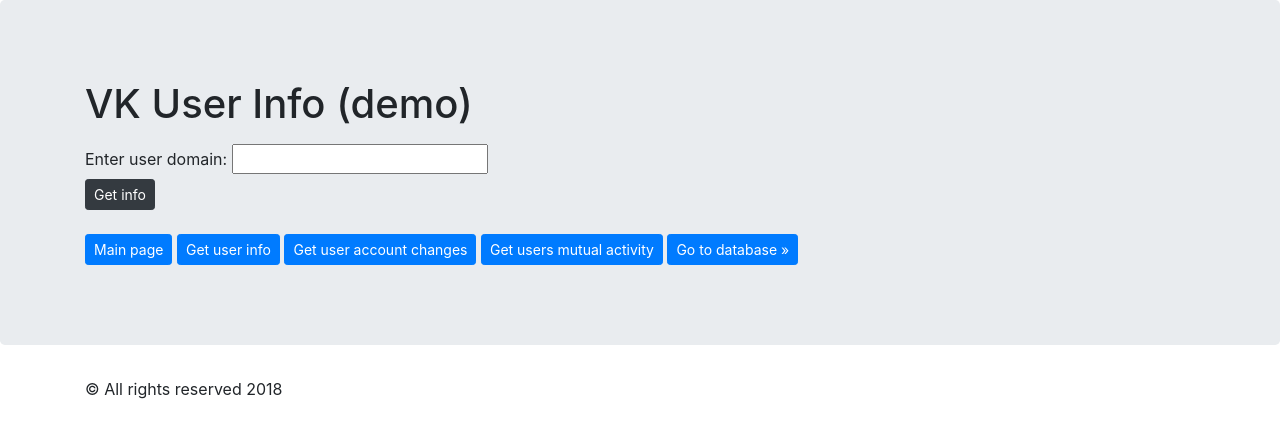
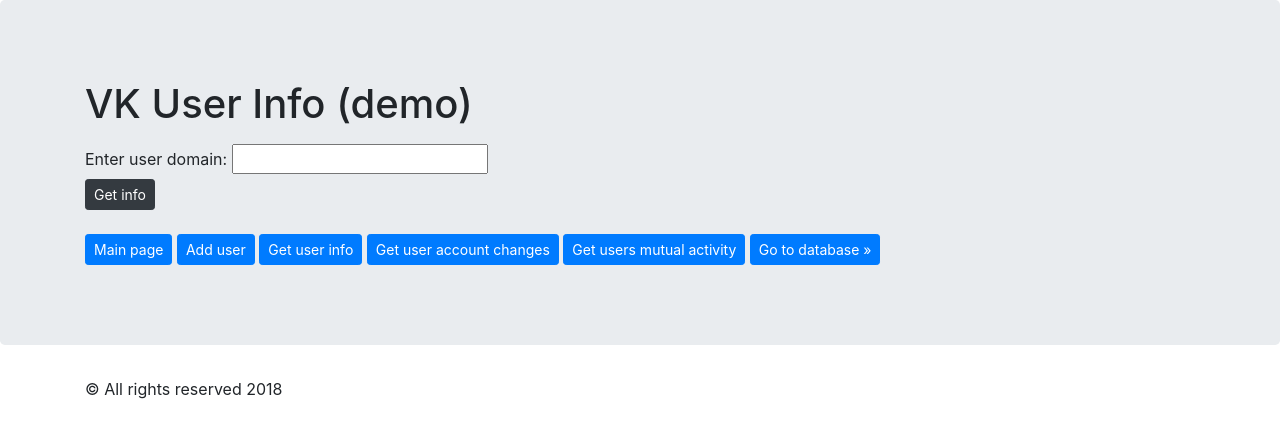
Before and after one commit to vnkrtv/vk-tracker, a Django app: page /user_info/ in a window 1280 px wide. Shown: the top 438 px of the page. Run offline with Django 3.2, Linux system fonts and the light colour scheme; some libraries are stand-ins or nearby versions.

Commit message:
Added 'Add user' form, improved MongoDB realisation

```diff
--- a/VKInfoSite/main/templates/main/wrapper.html
+++ b/VKInfoSite/main/templates/main/wrapper.html
@@ -19,6 +19,7 @@
 			{% endblock %}
 			<p>
 				<a href="/" class="btn btn-primary btn-sm">Main page</a>
+				<a href="/add_user" class="btn btn-primary btn-sm">Add user</a>
 				<a href="/user_info" class="btn btn-primary btn-sm">Get user info</a>
 				<a href="/user_changes" class="btn btn-primary btn-sm">Get user account changes</a>
 				<a href="/users_relation" class="btn btn-primary btn-sm">Get users mutual activity</a>
--- a/VKInfoSite/main/urls.py
+++ b/VKInfoSite/main/urls.py
@@ -5,9 +5,13 @@ app_name = 'main'
 
 urlpatterns = [
     url(r'^$', views.index, name='index'),
+
+    url(r'^add_user/$', views.addUser, name='addUser'),
     url(r'^user_info/$', views.getUserDomainShowData, name='getUserDomainShowData'),
     url(r'^user_changes/$', views.getUserDomainChanges, name='getUserDomainChanges'),
     url(r'^users_relation/$', views.getUserDomains, name='getUserDomains'),
+
+    url(r'^add_user/show_result/$', views.addUserResult, name='addUserResult'),
     url(r'^user_info/show_data/$', views.getUserInfo, name='getUserInfo'),
     url(r'^user_changes/show_changes/$', views.getUserChanges, name='getUserChanges'),
     url(r'^user_changes/get_date/$', views.getUserOldInfo, name='getUserOldInfo'),
--- a/VKInfoSite/main/views.py
+++ b/VKInfoSite/main/views.py
@@ -5,10 +5,27 @@ from VK_UserInfo import VK_UserInfo
 
 # Create your views here.
 
-from VK_UserInfo import VK_UserInfo
 
 def index(request):
     return render(request, 'main/homePage.html')
+
+
+def addUser(request):
+    return render(request, 'main/addUser.html')
+
+def addUserResult(request):
+    token = open('token/token.txt', 'r').read()
+    vk_user = VK_UserInfo(token=token, domain=request.POST['domain'])
+    user = vk_user.addUserToDB()
+
+    info = {'value': [
+        {'Имя': user['main_info']['first_name']},
+        {'Фамилия': user['main_info']['last_name']},
+        {'domain': user['main_info']['domain']},
+        {'id': user['main_info']['id']}]
+    }
+    return render(request, 'main/addUserResult.html', info)
+
 
 def getUserDomainShowData(request):
     return render(request, 'main/getUserDomainDataPage.html')
@@ -19,10 +36,11 @@ def getUserDomainChanges(request):
 def getUserDomains(request):
     return render(request, 'main/getUsersDomainsPage.html')
 
+
 def getUserInfo(request):
     token = open('token/token.txt', 'r').read()
     vk_user = VK_UserInfo(token=token, domain=request.POST['domain'])
-    user = vk_user.addUserToDatabase()
+    user = vk_user.addUserToDB()
 
     info = {'value': [
         {'Имя': user['first_name']},
```
Also changed, not shown: VKInfoSite/main/templates/main/addUser.html (added, +12 -0 lines), VKInfoSite/main/templates/main/addUserResult.html (added, +13 -0 lines).
